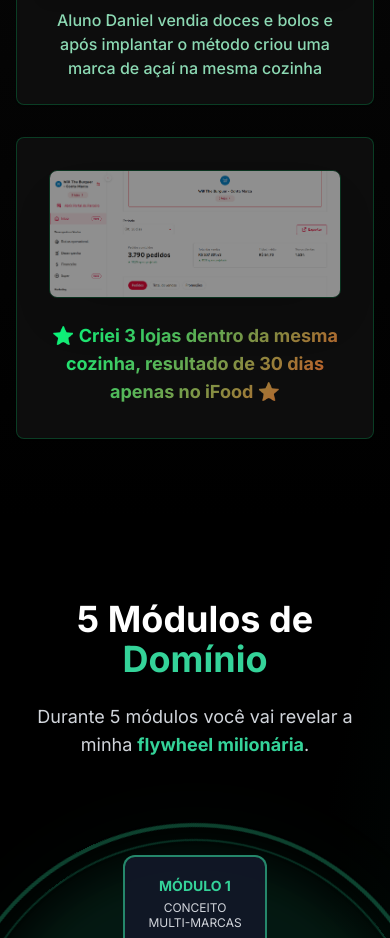
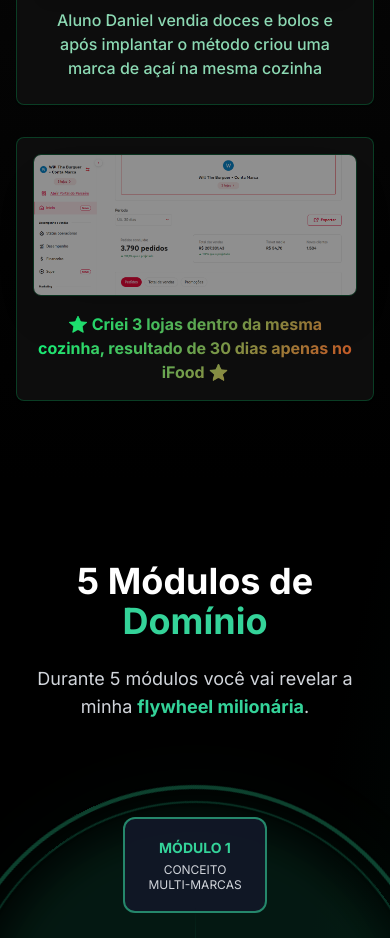
Before and after one commit to FoodVerso/mm-lab-landing-design, a React (Vite) app: page / in a window 390 px wide. Shown: the part 3640-4578 px from the top of the page. Built offline with nearby package versions, Linux system fonts and the light colour scheme.

Commit message:
Ajuste de layout mobile
Ajusta o layout da página para dispositivos móveis.

```diff
--- a/src/pages/Index.tsx
+++ b/src/pages/Index.tsx
@@ -137,7 +137,7 @@ const Index = () => {
             </h2>
           </div>
 
-          <div className="grid md:grid-cols-2 lg:grid-cols-3 gap-8">
+          <div className="grid gap-8">
             <Card className="bg-card border-mm-green/20 hover:border-mm-green transition-all duration-300">
               <CardContent className="p-6">
                 <img
@@ -164,15 +164,15 @@ const Index = () => {
               </CardContent>
             </Card>
 
-            <Card className="bg-card border-mm-green/20 hover:border-mm-green transition-all duration-300 lg:col-span-3 transform hover:scale-105 shadow-green-glow hover:shadow-lg">
-              <CardContent className="p-8">
+            <Card className="bg-card border-mm-green/20 hover:border-mm-green transition-all duration-300 transform hover:scale-105 shadow-green-glow hover:shadow-lg w-full">
+              <CardContent className="p-4 md:p-8">
                 <div className="max-w-2xl mx-auto">
                   <img
                     src="/lovable-uploads/1a6fcfd7-2916-4517-bf76-f0e112845dc8.png"
                     alt="Will The Burguer - Dashboard de vendas com 3 lojas"
-                    className="w-full h-auto rounded-lg mb-6 shadow-2xl border border-mm-green/30 animate-pulse"
+                    className="w-full h-auto rounded-lg mb-4 md:mb-6 shadow-2xl border border-mm-green/30 animate-pulse"
                   />
-                  <p className="text-center text-muted-foreground font-bold text-lg bg-gradient-mixed bg-clip-text text-transparent">
+                  <p className="text-center text-muted-foreground font-bold text-base md:text-lg bg-gradient-mixed bg-clip-text text-transparent">
                     ⭐ Criei 3 lojas dentro da mesma cozinha, resultado de 30 dias apenas no iFood ⭐
                   </p>
                 </div>
```
